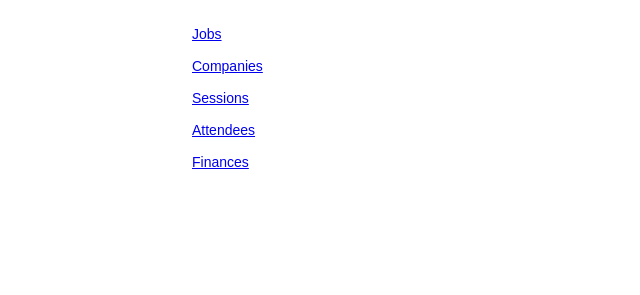
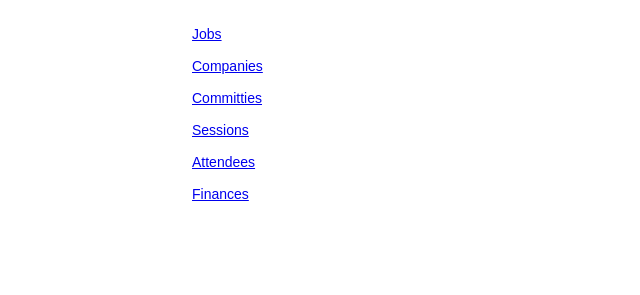
Before and after one commit to blefmont/cisc332project, a PHP site: page /main_page.php in a window 1280 px wide. Shown: the part 160-455 px from the top of the page, without its empty margins (0-640 px from the left). Run offline with PHP 8.4, Linux system fonts and the light colour scheme.

Commit message:
main page linking

```diff
--- a/main_page.php
+++ b/main_page.php
@@ -10,11 +10,13 @@
   <br><br>
   <a href="/companies.php">Companies</a>
   <br><br>
-  <a href="/sessions.html">Sessions</a>
+  <a href="/committee.php">Committies</a>
+  <br><br>
+  <a href="/schedule_return.php">Sessions</a>
   <br><br>
   <a href="/attendees.html">Attendees</a>
   <br><br>
-  <a href="/attendees.html">Finances</a>
+  <a href="/finances.php">Finances</a>
   </p>
 
 </body>
```
